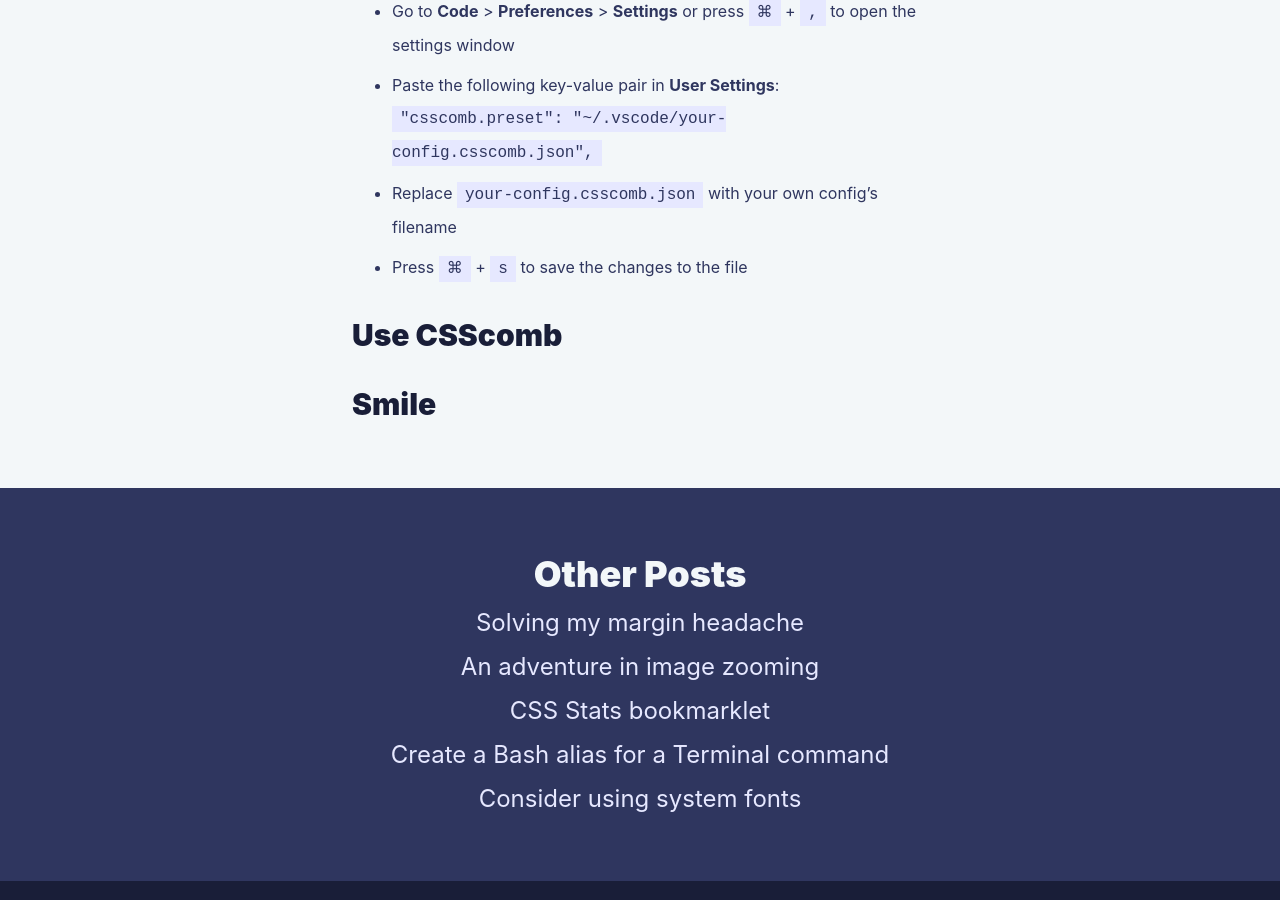
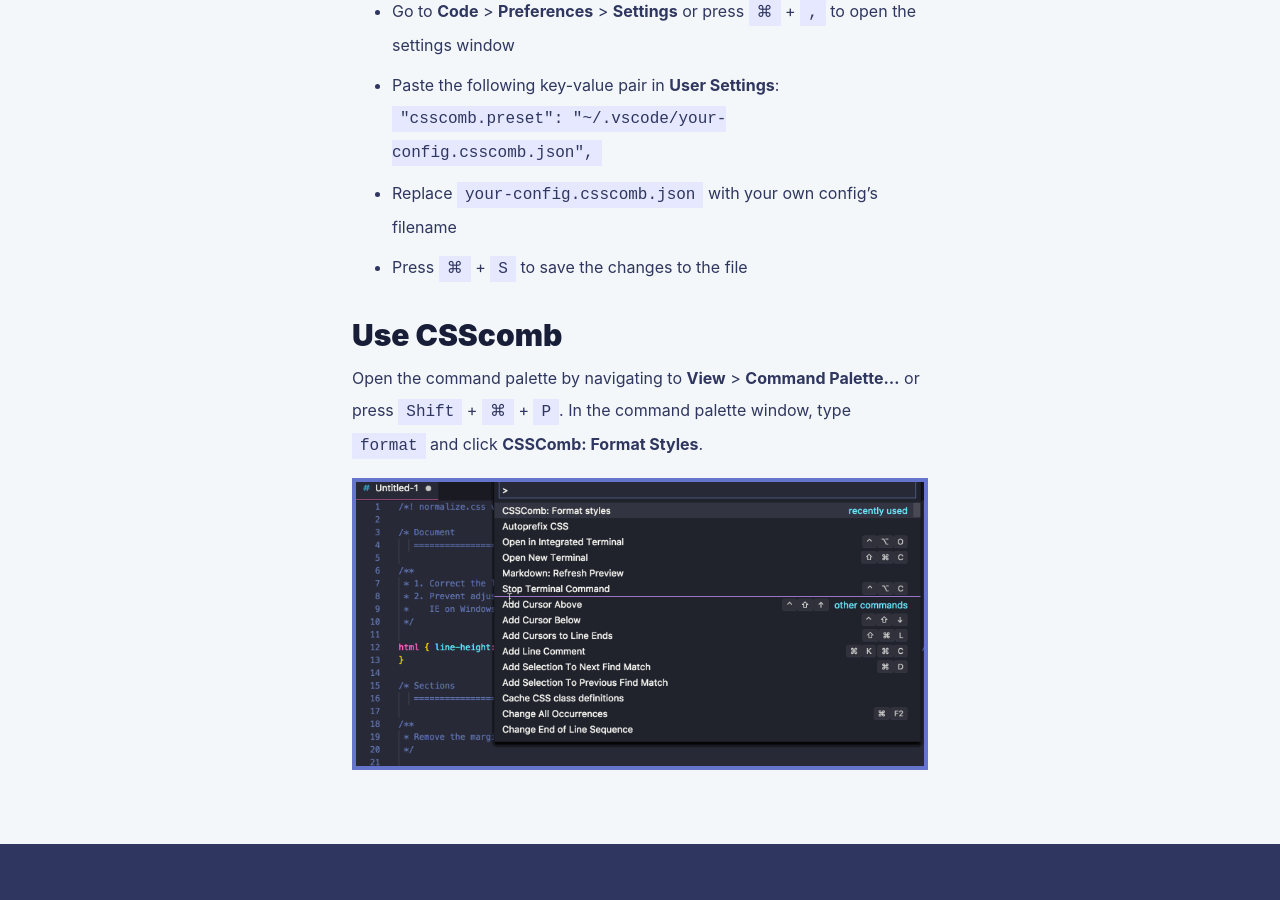
Before and after one commit to scottwater/taylorbryant.github.io, a Jekyll site: the page built from _posts/2017-01-09-keep-your-css-cool-with-csscomb.md, in a window 1280 px wide and 900 px high, scrolled down 1586 px. Built offline with Jekyll 4.4.1, drawn with Linux system fonts in a browser that asks for light colours; nearby versions of some CDN libraries.

Commit message:
Update 2017-01-09-keep-your-css-cool-with-csscomb.md

```diff
--- a/_posts/2017-01-09-keep-your-css-cool-with-csscomb.md
+++ b/_posts/2017-01-09-keep-your-css-cool-with-csscomb.md
@@ -29,9 +29,10 @@
 * Go to **Code** > **Preferences** > **Settings** or press `⌘` + `,` to open the settings window
 * Paste the following key-value pair in **User Settings**: `"csscomb.preset": "~/.vscode/your-config.csscomb.json",`
 * Replace `your-config.csscomb.json` with your own config's filename
-* Press `⌘` + `s` to save the changes to the file
+* Press `⌘` + `S` to save the changes to the file
 
 
 ## Use CSScomb
+Open the command palette by navigating to **View** > **Command Palette...** or press `Shift` + `⌘` + `P`. In the command palette window, type `format` and click **CSSComb: Format Styles**.
 
-## Smile
+![How to Use CSScomb](/assets/img/keep-your-css-cool-with-csscomb/use-csscomb.gif)
```
